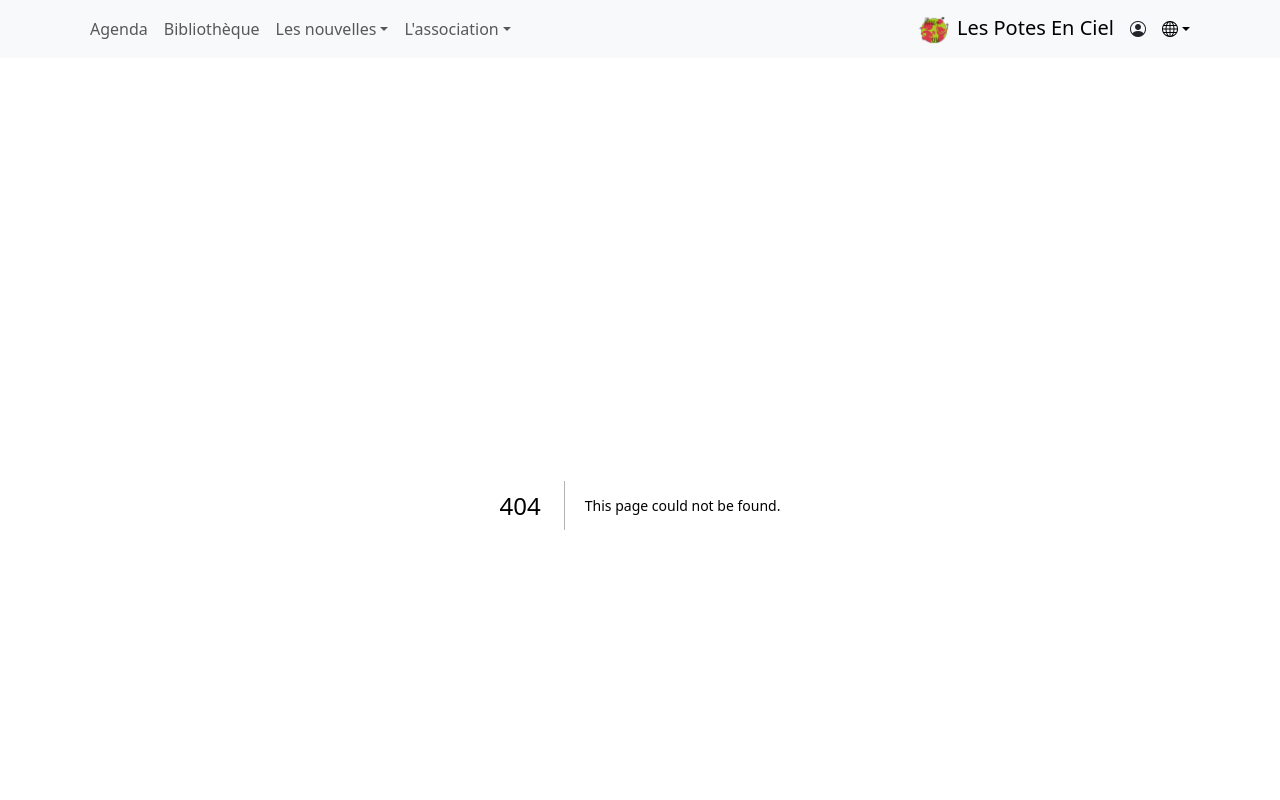
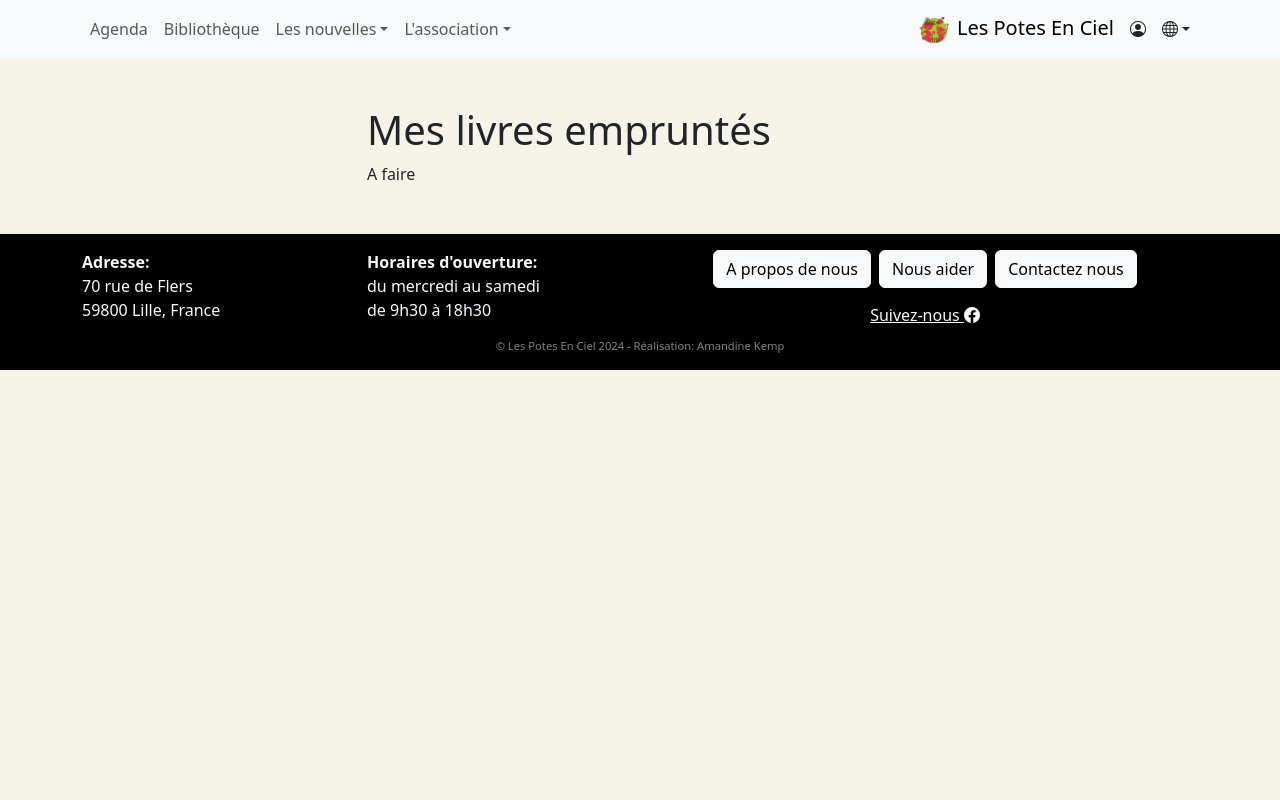
Before and after one commit to amandinekemp/Les_Potes_En_Ciel, a Next.js app in the folder front/: page /account/borrows in a window 1280 px wide. Before the commit this address had no page. Shown: the top 800 px of the page. Built offline with nearby package versions, Linux system fonts and the light colour scheme.

Commit message:
Create account page

```diff
--- a/front/app/(routes)/(login)/login/page.tsx
+++ b/front/app/(routes)/(login)/login/page.tsx
@@ -1,5 +1,5 @@
 import { Metadata } from "next";
-import Script from "next/script";
+import { BrowserRouter } from "react-router-dom";
 import InscriptionFormCmpt from "@/app/_components/login/InscriptionFormCmpt";
 import LoginFormCmpt from "@/app/_components/login/LoginFormCmpt";
 
--- /dev/null
+++ b/front/app/(routes)/account/borrows/page.tsx
@@ -0,0 +1,21 @@
+import { Metadata } from "next";
+
+export const metadata: Metadata = {
+  title: "Mes emprunts de livre - Les potes en ciel",
+  description: "Page pour visualiser ses emprunts de livres des potes en ciel",
+};
+
+export default function AccountBorrowsPage() {
+  return (
+    <>
+      <div className="container">
+        <div className="row justify-content-center">
+          <div className="col-6">
+            <h1>Mes livres empruntés</h1>
+            A faire
+          </div>
+        </div>
+      </div>
+    </>
+  );
+}
```
Also changed, not shown: front/app/(routes)/account/page.tsx (added, +21 -0 lines), front/app/_components/login/LoginFormCmpt.tsx (+11 -1 lines).
